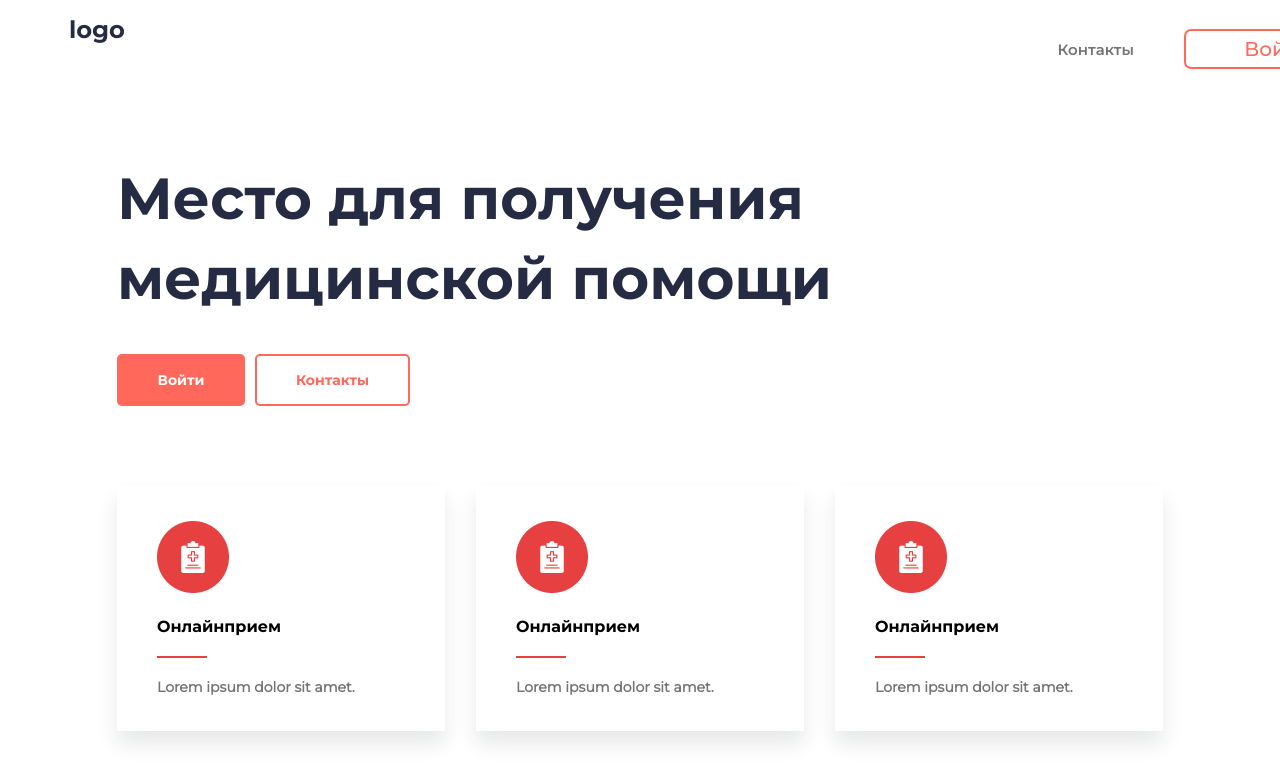
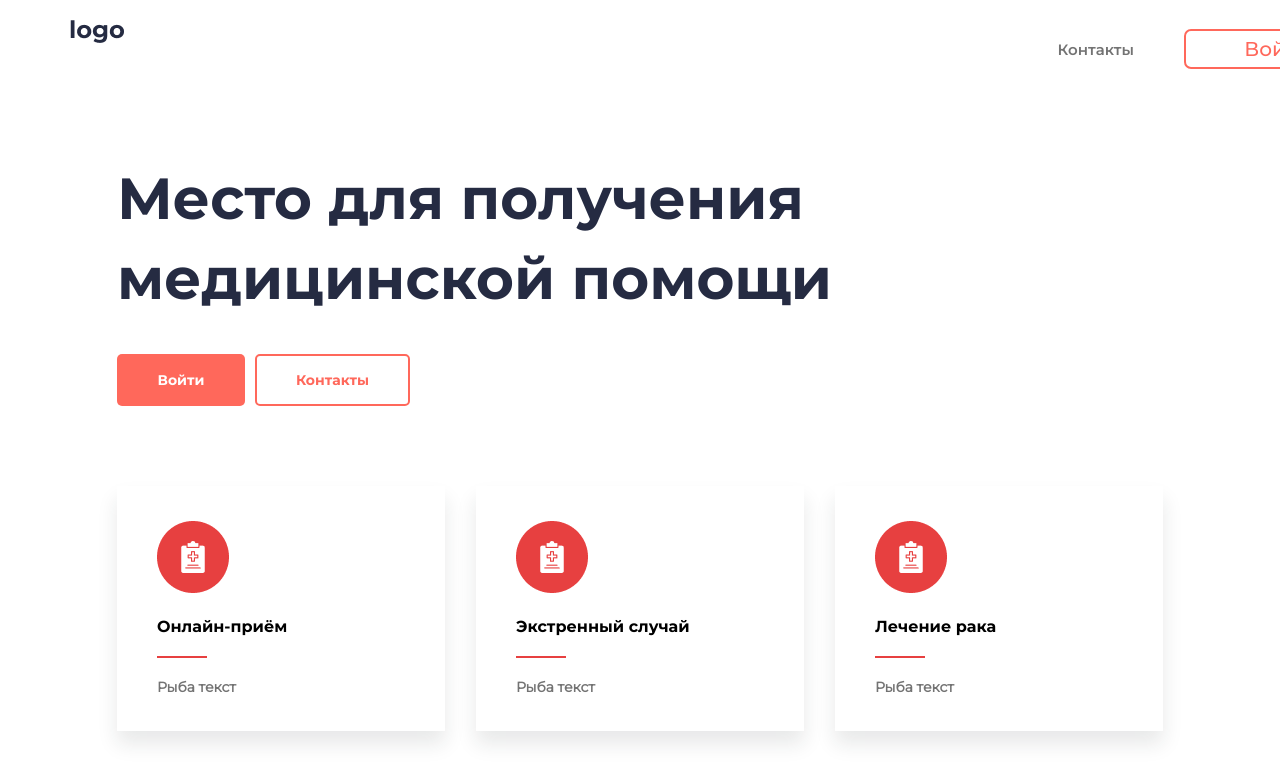
Before and after one commit to antonkrupin/test_frontend, a React (Create React App) app: page / in a window 1280 px wide. Shown: the top 782 px of the page. Built offline with nearby package versions, Linux system fonts and the light colour scheme.

Commit message:
add usage of i18next library

```diff
--- /dev/null
+++ b/src/assets/i18next.js
@@ -0,0 +1,11 @@
+import i18next from 'i18next';
+import resources from '../locales/index';
+
+const i18Instance = i18next.createInstance();
+
+i18Instance.init({
+  lng: 'ru',
+  resources,
+});
+
+export default i18Instance;
--- a/src/components/Header/Header.jsx
+++ b/src/components/Header/Header.jsx
@@ -1,4 +1,6 @@
 import React from 'react';
+
+import i18next from '../../assets/i18next';
 
 import './Header.css';
 
@@ -6,11 +8,11 @@ const Header = () => {
   return (
     <div className="header">
       <div className="logo">
-        <img src="logo.png" alt="Логотип"/>
+        <img src="logo.png" alt={i18next.t('Header.logoImgAlt')}/>
       </div>
       <div className="assets">
-        <h4>Контакты</h4>
-        <button>Войти</button>
+        <h4>{i18next.t('Header.contactsBtn')}</h4>
+        <button>{i18next.t('Header.enterBtn')}</button>
       </div>
     </div>
   )
--- a/src/components/ServiceCard/ServiceCard.jsx
+++ b/src/components/ServiceCard/ServiceCard.jsx
@@ -1,15 +1,18 @@
 import React from 'react';
+
+import i18next from '../../assets/i18next';
+
 import "./ServiceCard.css"
 
 const ServiceCard = (props) => {
-  const { title } = props;
+  const { type } = props;
   return (
     <div className="serviceCard">
       <div className="content">
         <img src="icons/cancer.png" alt="test"/>
-        <h3>{ title }</h3>
+        <h3>{i18next.t(`ServiceCards.${type}.title`)}</h3>
         <hr />
-        <h4>Lorem ipsum dolor sit amet.</h4>
+        <h4>{i18next.t(`ServiceCards.${type}.subtitle`)}</h4>
       </div>
     </div>
   )
--- a/src/components/ServiceCards/ServiceCards.jsx
+++ b/src/components/ServiceCards/ServiceCards.jsx
@@ -6,9 +6,9 @@ import './ServiceCards.css'
 const ServiceCards = () => {
   return (
     <div className="serviceCards">
-      <ServiceCard title="Онлайнприем" />
-      <ServiceCard title="Онлайнприем" />
-      <ServiceCard title="Онлайнприем" />
+      <ServiceCard type="online" />
+      <ServiceCard type="emergency" />
+      <ServiceCard type="cancer" />
     </div>
   )
 };
--- a/src/components/Title/Title.jsx
+++ b/src/components/Title/Title.jsx
@@ -1,4 +1,6 @@
 import React from "react";
+
+import i18next from "../../assets/i18next";
 
 import "./Title.css";
 
@@ -6,11 +8,11 @@ const Title = () => {
   return (
     <div className="title">
       <h1>
-        Место для получения медицинской помощи
+        {i18next.t('Title.h1')}
       </h1>
       <div className="interactionButtons">
-        <button className="enterButton">Войти</button>
-        <button className="contactsButton">Контакты</button>
+        <button className="enterButton">{i18next.t('Title.enterBtn')}</button>
+        <button className="contactsButton">{i18next.t('Title.contactsBtn')}</button>
       </div>
     </div>
   )
--- /dev/null
+++ b/src/locales/index.js
@@ -0,0 +1,3 @@
+import ru from './ru.js';
+
+export default { ru };
--- /dev/null
+++ b/src/locales/ru.js
@@ -0,0 +1,29 @@
+/* eslint-disable import/no-anonymous-default-export */
+export default {
+  translation: {
+    Header: {
+      contactsBtn: "Контакты",
+      enterBtn: "Войти",
+      logoImgAlt: "Логотип"
+    },
+    Title: {
+      h1: "Место для получения медицинской помощи",
+      contactsBtn: "Контакты",
+      enterBtn: "Войти",
+    },
+    ServiceCards: {
+      online: {
+        title: "Онлайн-приём",
+        subtitle: "Рыба текст",
+      },
+      emergency: {
+        title: "Экстренный случай",
+        subtitle: "Рыба текст",
+      },
+      cancer: {
+        title: "Лечение рака",
+        subtitle: "Рыба текст",
+      }
+    }
+  }
+}
```
